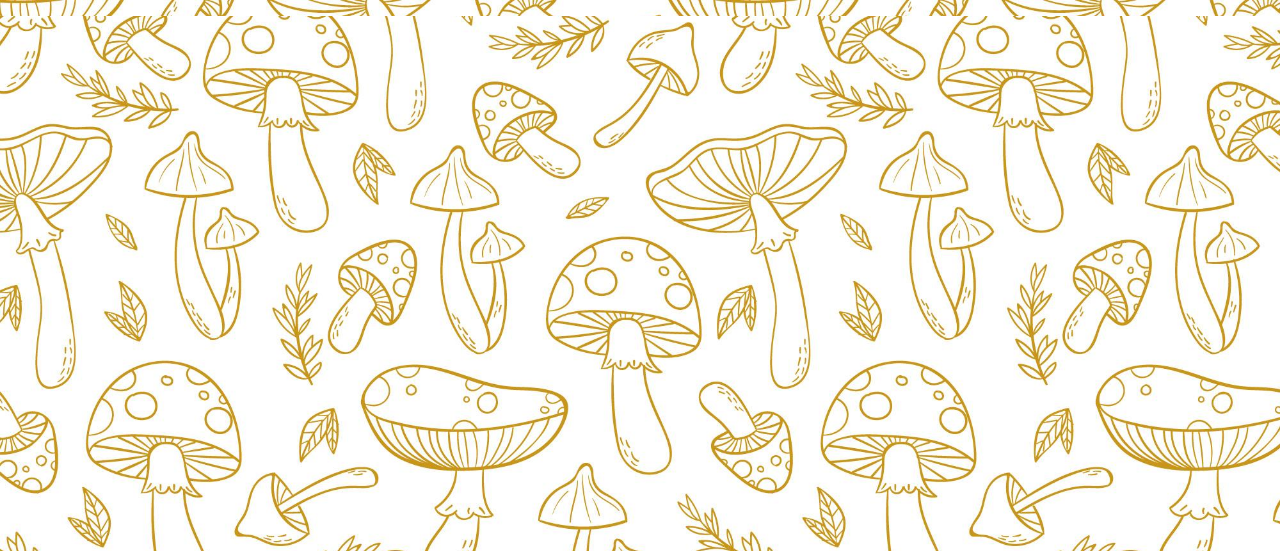
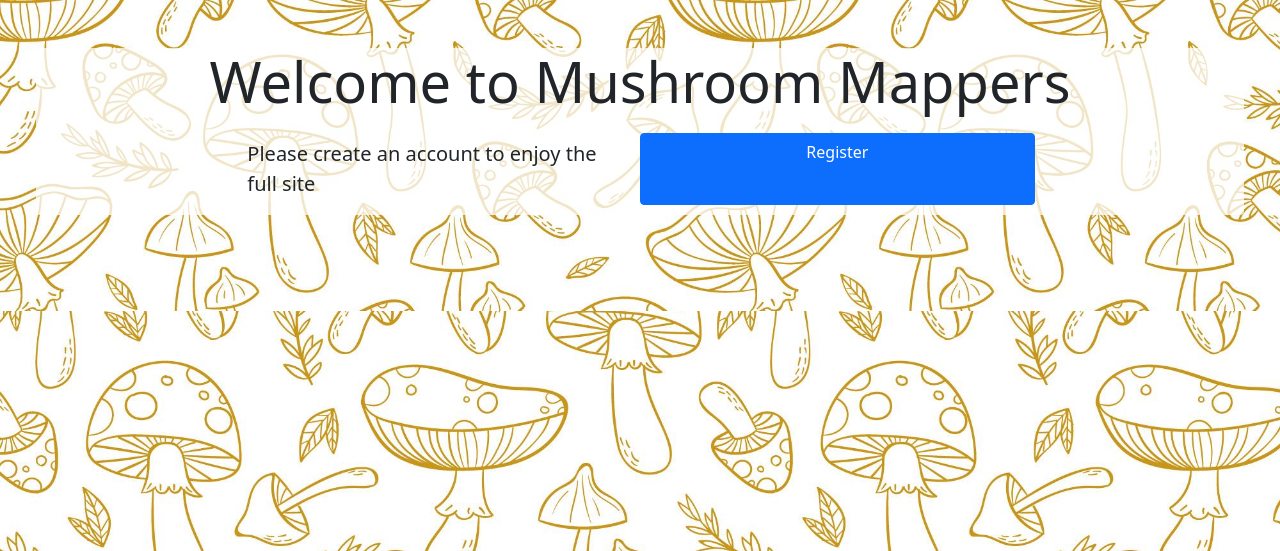
Before and after one commit to TomLiDev/mushroom-mapper, a Django app: page / in a window 1280 px wide. Shown: the part 60-611 px from the top of the page. Run offline with Django 3.2, Linux system fonts and the light colour scheme; data that the repository does not hold is empty.

Commit message:
Edit index.html to show 2 finds per row

```diff
--- a/static/css/style.css
+++ b/static/css/style.css
@@ -119,7 +119,7 @@ body {
 }
 
 .welcome-buttons {
-    margin: 30px;
+    margin: 10px;
 }
 
 .create-find-button {
--- a/templates/index.html
+++ b/templates/index.html
@@ -1,16 +1,30 @@
 {% extends "base.html" %} {% block content %}
+
+{% if not user.is_authenticated %}
+
+<div class="p-4 p-md-5 mb-4 rounded text-body-emphasis bg-body-secondary welcome-message">
+    <div class="row justify-content-center inner-welcome rounded">
+        <h1 class="display-4 text-center">Welcome to Mushroom Mappers</h1>
+        <div class="row justify-content-center">
+            <p class="lead my-3 col-4">Please create an account to enjoy the full site</p>
+            <a class="btn col-4 welcome-buttons btn-primary" href="{% url 'account_signup' %}">Register</a>
+        </div>
+    </div>
+</div>
+{% endif %}
+
 {% if user.is_authenticated %}
 
 <!--This section will hold a welcome message-->
 
 <div class="p-4 p-md-5 mb-4 rounded text-body-emphasis bg-body-secondary welcome-message">
-    <div class="row justify-content-center inner-welcome rounded">
-        <div class="col-lg-4 px-0">
+    <div class="row p-4 justify-content-center align-items-center inner-welcome rounded">
+        <div class="col-lg-4 px-0 align-middle">
             <h1 class="display-4">Welcome {{ user.username }}</h1>
-            <p class="lead my-3">Remember the golden rule, if in doubt leave it out</p>
+            <p class="lead">Remember the golden rule, if in doubt leave it out</p>
         </div>
         <div class="col-4">
-            <div class="row">
+            <div class="row align-items-center">
                 <a class="btn gap-2 col-6 mx-auto welcome-buttons create-find-button" href="{% url 'create_find' %}">Create New Find</a>
             </div>
             <div class="row">
@@ -21,9 +35,12 @@
 </div>
 {% endif %}
 
+<!-- Main Finds Section -->
+
+<div class="container-fluid">
+    <div class="row mb-2">
         {% for find in find_list %}
-<div class="main-finds-container">
-    <div class="col-md-10">
+        <div class="col-md-6">
             <div class="row g-0 border rounded overflow-hidden flex-md-row mb-4 shadow-sm h-md-250 position-relative light-bg">
                 <div class="col p-4 d-flex flex-column position-static">
                     <h3 class="mb-0">{{ find.title }}</h3>
@@ -37,7 +54,7 @@
                         {{ find.number_of_likes }}
                     </p>
                 </div>
-        <div class="col-6 text-center find-thumbnail">
+            <div class="col-md-3 text-center find-thumbnail">
                 {% if "placeholder" in find.featured_image.url %}
                 <img class="card-img-top" src="static/images/mushroom-icon.jpg"/>
 
@@ -49,6 +66,7 @@
         </div>
     </div>
     {% endfor %}
+</div>
 
 <!-- Main Find List Section -->
 
```
Lines whose indentation alone changed are shown as unchanged.
